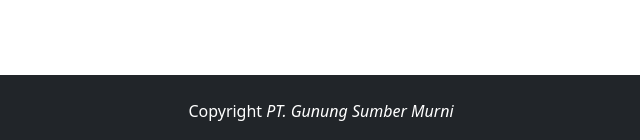
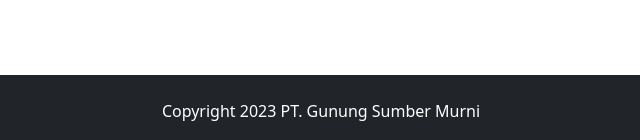
Before and after one commit to ahmadhusein17/Company-Profile-PT-GSM, a plain HTML site: page index.html in a window 1280 px wide. Shown: the part 3289-3429 px from the top of the page, 319-959 px from the left. Drawn offline with nearby package versions, Linux system fonts and the light colour scheme.

Commit message:
Update index.html

```diff
--- a/index.html
+++ b/index.html
@@ -413,8 +413,8 @@
 <!-- Kontak End -->
 
 <!-- Footer start -->
-<footer class="bg-dark text-white text-center pb-1">
-<p class="pt-4">Copyright <i class="c-circle"><i><script>document.write(newDate().getFullYear())</script> PT. Gunung Sumber Murni</p>
+<footer class="bg-dark text-white text-center pb-1 ">
+    <p class="pt-4">Copyright <i class="c-circle"></i><script>document.write(new Date().getFullYear())</script> PT. Gunung Sumber Murni</p>
 </footer>
 <!-- Footer end -->
 
```
